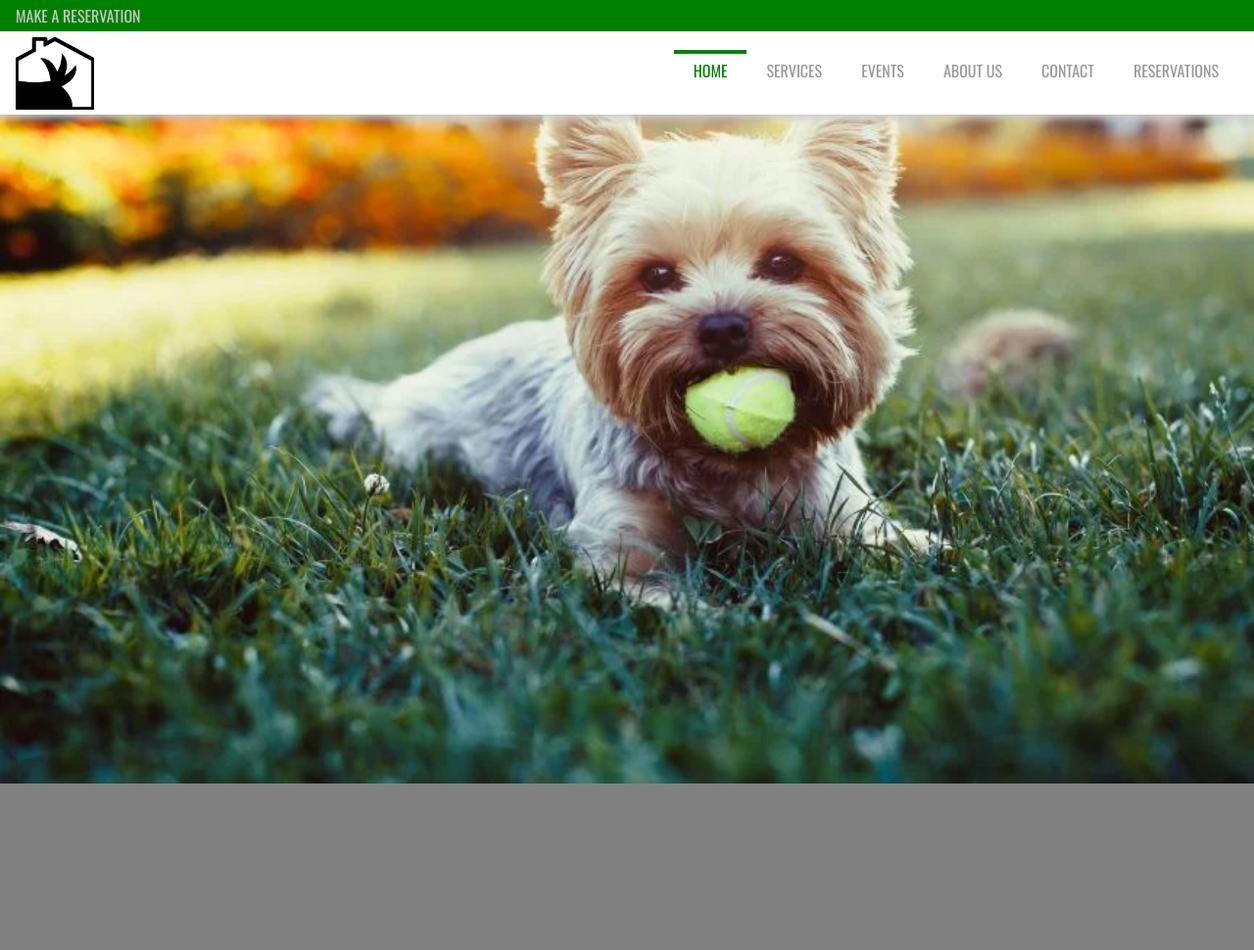
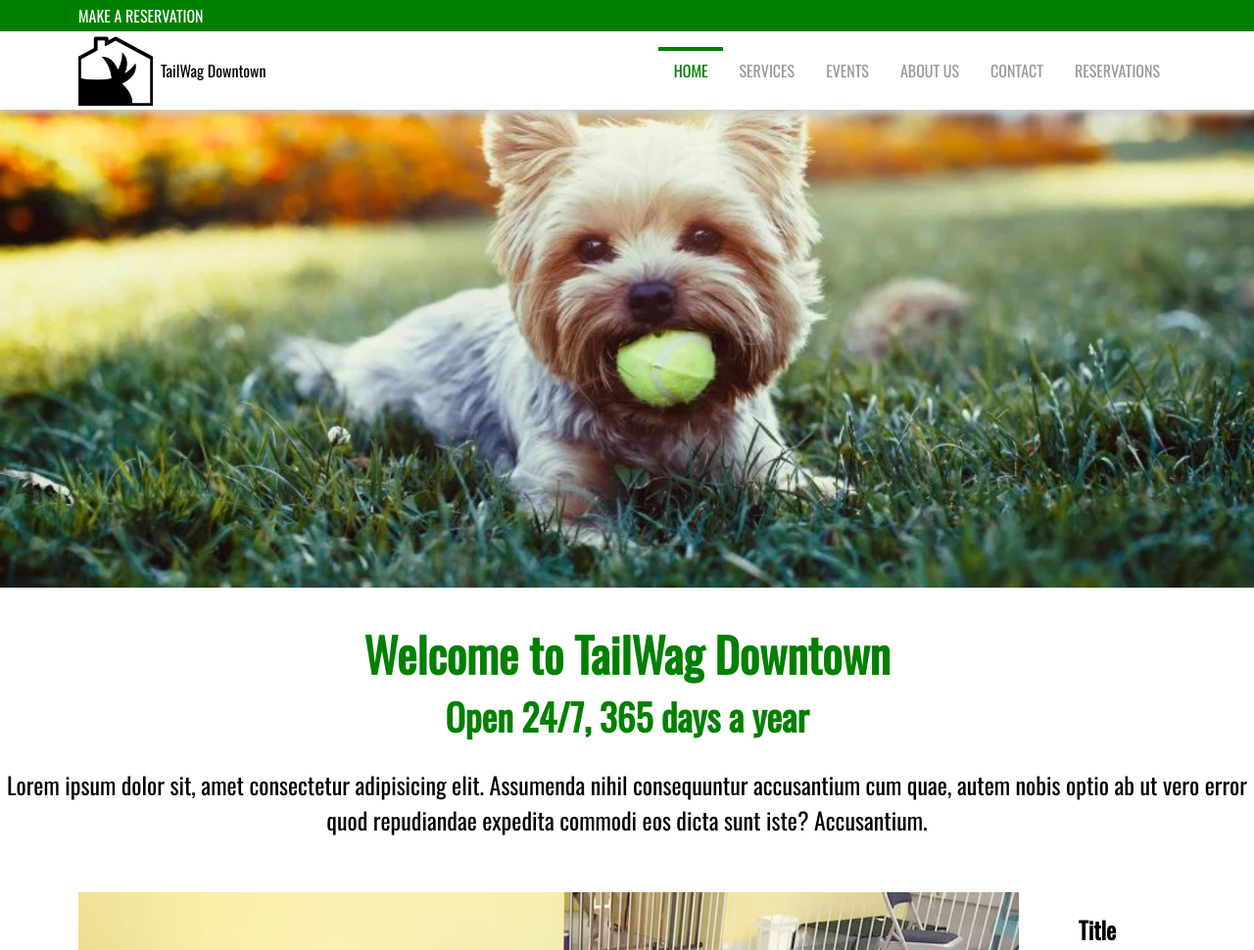
Before and after one commit to theoddpotion/TailWag, a plain HTML site: page index.html in a window 1280 px wide. Shown: the top 970 px of the page at 98% size. Drawn offline with nearby package versions, Linux system fonts and the light colour scheme.

Commit message:
Added images and sections.

```diff
--- a/css/styles.css
+++ b/css/styles.css
@@ -10,7 +10,7 @@ nav{
     left: 0;
     width: 100%;
     box-sizing: border-box;
-    transition: .5s;
+    transition: .25s;
     box-shadow: 0 0.125rem 0.5rem 0.125rem #cccccc;
     background-color: white;
 }
@@ -20,27 +20,46 @@ nav{
     background-color: green;
     color: rgb(200, 200, 200);
     line-height: 2rem;
-    padding: 0 1rem;
+    margin: 0;
+    padding-left: 5rem;
     text-transform: uppercase;
+    /* text-align: center; */
+}
+
+.nav-banner a{
+
+    color: white;
+    text-decoration: none;
+    text-transform: uppercase;
+    transition: .25s;
 }
 
 nav .logo{
     float: left;
-
-    padding-left: 1rem;
+    height: 10vh;
+    padding-left: 5rem;
     /* line-height: 100%; */
+    display: flex;
 }
 
 nav .logo img{
-    height: 80px;
-    transition: .5s;
+    height: 9.5vh;
+    transition: .25s;
+}
+
+nav .logo p{
+    display: inline;
+    padding: 0;
+    padding-left: 0.5rem;
+    margin: 0;
+    line-height: 10vh;
 }
 
 nav ul{
     float: right;
     margin: 0;
     padding: 0;
-    padding-right: 1rem;
+    padding-right: 5rem;
     display: flex;
 }
 
@@ -49,12 +68,12 @@ nav ul li{
 }
 
 nav ul li a{
-    line-height: 80px;
+    line-height: 10vh;
     color: rgb(153, 153, 153);
-    padding: 5px 20px;
+    padding: 0.5rem 1rem;
     text-decoration: none;
     text-transform: uppercase;
-    transition: .5s;
+    transition: .25s;
 }
 
 nav ul li a.active,
@@ -66,13 +85,58 @@ nav ul li a:hover{
 
 section.sec1{
     width: 100%;
-    height: 100vh;
+    height: 75vh;
     background: url("../res/cover.jpg");
     background-size: cover;
 }
 
 section.sec2{
     width: 100%;
-    height: 100vh;
-    background-color: gray;
+    /* height: 100vh; */
+    /* background-color: gray; */
+    text-align: center;
+    color: green;
+    font-size: 2rem;
 }
+
+section.sec2 h1{
+    margin: 0;
+    padding: 0;
+    padding-top: 2rem;
+}
+
+section.sec2 h3{
+    margin: 0;
+    padding: 0;
+}
+
+section.sec2 p{
+    font-size: 1.5rem;
+    color: black;
+}
+
+section.sec3{
+    display: flex;
+    padding: 2rem 5rem;
+}
+
+section.sec3 img{
+    /* width: 60%; */
+}
+
+section.sec3 .content{
+    padding-left: 2rem;
+    padding-right: 2rem;
+    text-align: center;
+}
+
+section.sec4{
+    display: flex;
+    padding: 2rem 5rem;
+}
+
+section.sec4 .content{
+    padding-left: 2rem;
+    padding-right: 2rem;
+    text-align: center;
+}
--- a/index.html
+++ b/index.html
@@ -11,9 +11,10 @@
     </head>
     <body>
         <nav>
-            <div class="nav-banner">Make a Reservation</div>
+            <div class="nav-banner"><a href="#">Make a Reservation</a></div>
             <div class="logo">
                 <img src="res/logo.png">
+                <p>TailWag Downtown</p>
             </div>
             <ul>
                 <li><a href="#" class="active">Home</a></li>
@@ -25,8 +26,25 @@
             </ul>
         </nav>
         <section class="sec1"></section>
-        <section class="sec2"></section>
-        <section class="sec3"></section>
-        <section class="sec4"></section>
+        <section class="sec2">
+            <h1>Welcome to TailWag Downtown</h1>
+            <h3>Open 24/7, 365 days a year</h3>
+            <p>Lorem ipsum dolor sit, amet consectetur adipisicing elit. Assumenda nihil consequuntur accusantium cum quae, autem nobis optio ab ut vero error quod repudiandae expedita commodi eos dicta sunt iste? Accusantium.</p>
+        </section>
+        <section class="sec3">
+            <img src="res/gang.jpg">
+            <div class="content">
+                <h1>Title</h1>
+                <p>Lorem ipsum dolor sit amet consectetur adipisicing elit. Id sequi rem earum incidunt voluptate quasi facilis corporis, esse nostrum, repellat perferendis adipisci repellendus, sapiente nihil aliquam! Architecto reiciendis voluptate impedit?</p>
+            </div>
+        </section>
+        <section class="sec4">
+
+            <div class="content">
+                <h1>Title</h1>
+                <p>Lorem ipsum dolor sit amet consectetur adipisicing elit. Id sequi rem earum incidunt voluptate quasi facilis corporis, esse nostrum, repellat perferendis adipisci repellendus, sapiente nihil aliquam! Architecto reiciendis voluptate impedit?</p>
+            </div>
+            <img src="res/gang.jpg">
+        </section>
     </body>
 </html>
```
Also changed, not shown: res/gang.jpg (added).
